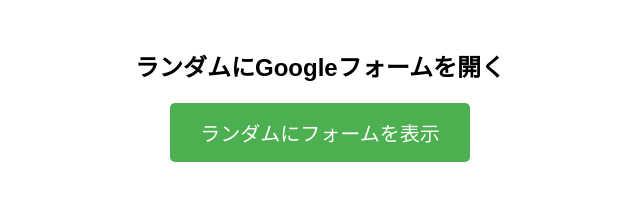
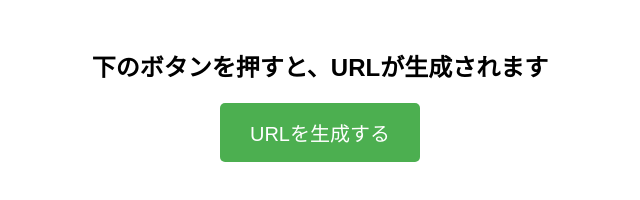
Before and after one commit to gotininaruo/zemi-questionnaire, a plain HTML site: page index.html in a window 1280 px wide. Shown: the whole page, without its empty margins (320-960 px from the left). Drawn offline with Linux system fonts and the light colour scheme.

Commit message:
Update index.html

```diff
--- a/index.html
+++ b/index.html
@@ -36,8 +36,8 @@
 </head>
 <body>
 
-<h2>ランダムにGoogleフォームを開く</h2>
-<button onclick="openRandomForm()">ランダムにフォームを表示</button>
+<h2>下のボタンを押すと、URLが生成されます</h2>
+<button onclick="openRandomForm()">URLを生成する</button>
 <p id="formLink"></p>
 
 <script>
```
